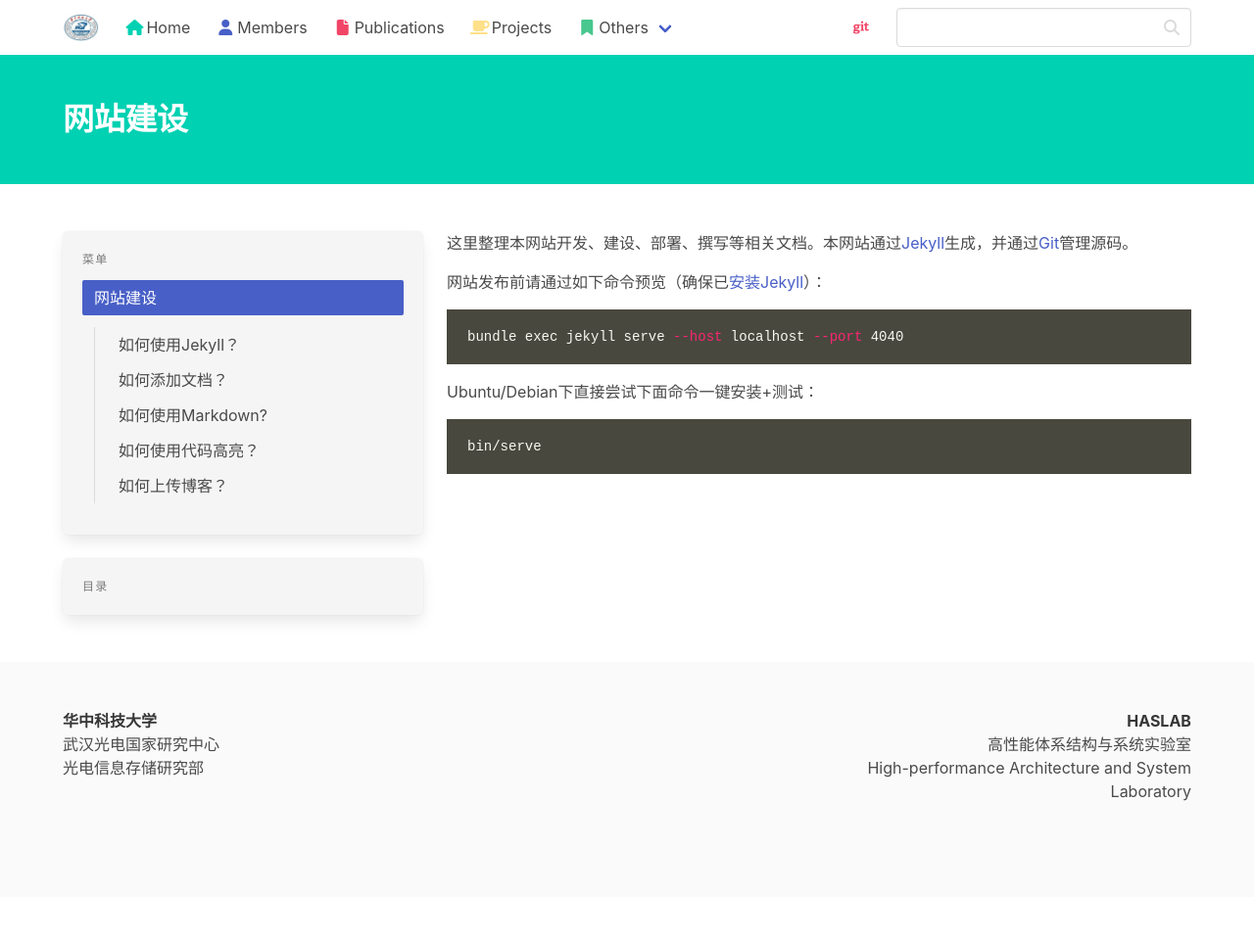
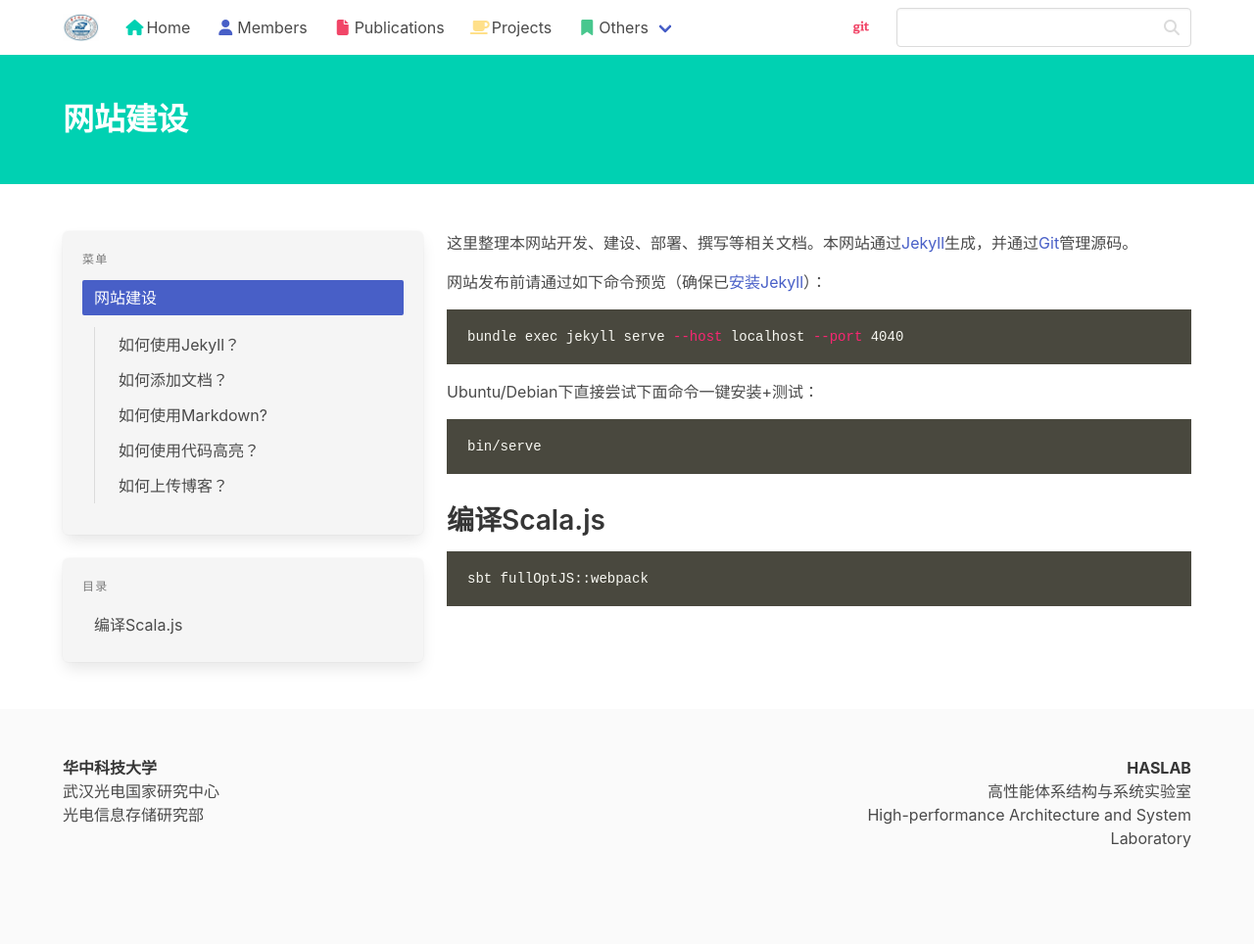
Before and after one commit to haslaboratory/haslaboratory.github.io, a Jekyll site: the page built from _docs/website/index.md, in a window 1280 px wide. Shown: the whole page at 98% size. Built offline with Jekyll 4.4.1, drawn with Linux system fonts in a browser that asks for light colours; nearby versions of some CDN libraries; library files that are not in the unit come from our copies; comment, search, counter and statistics services are not loaded; before the commit the page ends 916 px from its top, so only the background shows below that.

````diff
--- a/_docs/website/index.md
+++ b/_docs/website/index.md
@@ -19,3 +19,9 @@
 ```
 bin/serve
 ```
+
+## 编译Scala.js
+
+```
+sbt fullOptJS::webpack
+```
--- a/target/scala-2.12/scalajs-bundler/main/pages-opt-bundle.js
+++ b/target/scala-2.12/scalajs-bundler/main/pages-opt-bundle.js
@@ -139,7 +139,7 @@
 function Cc(){Fc||(Fc=(new Ec).a());return Fc}function Gc(){}Gc.prototype=new zc;Gc.prototype.constructor=Gc;function Hc(){}Hc.prototype=Gc.prototype;function T(){this.Oa=this.u=null;this.La=!1;this.D=0}T.prototype=new Hc;T.prototype.constructor=T;e=T.prototype;e.a=function(){this.u=Cc();this.La=!1;this.D=0;return this};e.G=function(a){if(0>a||a>=this.D)throw(new O).k(""+a);return pc(this.u,a)};e.d=function(a){return this.G(a|0)};e.s=function(){return 0===this.D};
 e.Pa=function(a,b,c){return fb(this.u,a,b,c)};e.V=function(a){Ic(this,a)};e.$=function(){mc||(mc=(new Y).a());return mc};e.w=function(a){for(var b=this.u;!b.s();)a.d(b.x()),b=b.z()};e.P=function(){this.La=!this.s();return this.u};e.Ha=function(a,b,c,d){return gb(this.u,a,b,c,d)};function Ic(a,b){if(a.La&&!a.s()){var c=a.u,d=a.Oa.U;a.u=Cc();a.Oa=null;a.La=!1;for(a.D=0;c!==d;)Ic(a,c.x()),c=c.z()}b=Dc(new Z,b);0===a.D?a.u=b:a.Oa.U=b;a.Oa=b;a.D=1+a.D|0;return a}e.F=function(a){return Ic(this,a)};
 e.Wa=function(){};e.T=function(){return"ListBuffer"};e.$classData=y({Jc:0},"scala.collection.mutable.ListBuffer",{Jc:1,Ac:1,zb:1,Sa:1,Ra:1,Ta:1,b:1,sa:1,ta:1,Aa:1,ua:1,S:1,R:1,ma:1,pa:1,la:1,za:1,na:1,ha:1,ia:1,oa:1,Q:1,qa:1,ga:1,A:1,ja:1,ka:1,ra:1,Cb:1,Bb:1,Eb:1,wb:1,Db:1,Ab:1,vb:1,cb:1,Dc:1,Ec:1,ib:1,hb:1,oc:1,mc:1,pc:1,Lc:1,jb:1,id:1,hd:1,jd:1,t:1,c:1});function G(){this.m=null}G.prototype=new zc;G.prototype.constructor=G;e=G.prototype;e.a=function(){G.prototype.Mb.call(this);return this};
-e.G=function(a){a=65535&(this.m.e.charCodeAt(a)|0);return Mb(a)};e.d=function(a){a=65535&(this.m.e.charCodeAt(a|0)|0);return Mb(a)};e.V=function(a){Jc(this,null===a?0:a.Da)};e.f=function(){return this.m.e};e.$=function(){ic||(ic=(new U).a());return ic};e.w=function(a){for(var b=0,c=this.ca();b<c;)a.d(this.G(b)),b=1+b|0};e.P=function(){return this.m.e};function ib(a,b){a=a.m;a.e=""+a.e+b}e.Mb=function(){var a=(new Yb).B(16);a.e=""+a.e;G.prototype.Nb.call(this,a)};e.ca=function(){return this.m.ca()};
+e.G=function(a){a=65535&(this.m.e.charCodeAt(a)|0);return Mb(a)};e.d=function(a){a=65535&(this.m.e.charCodeAt(a|0)|0);return Mb(a)};e.V=function(a){Jc(this,null===a?0:a.Da)};e.$=function(){ic||(ic=(new U).a());return ic};e.f=function(){return this.m.e};e.w=function(a){for(var b=0,c=this.ca();b<c;)a.d(this.G(b)),b=1+b|0};e.P=function(){return this.m.e};function ib(a,b){a=a.m;a.e=""+a.e+b}e.Mb=function(){var a=(new Yb).B(16);a.e=""+a.e;G.prototype.Nb.call(this,a)};e.ca=function(){return this.m.ca()};
 e.Va=function(){return this.m.ca()};e.Nb=function(a){this.m=a};function jb(a,b){var c=a.m;c.e+=""+b;return a}e.F=function(a){Jc(this,null===a?0:a.Da);return this};e.Wa=function(){};e.n=function(){return Cb(this)};function Jc(a,b){a=a.m;b=m.String.fromCharCode(b);a.e=""+a.e+b}
 e.$classData=y({Mc:0},"scala.collection.mutable.StringBuilder",{Mc:1,zb:1,Sa:1,Ra:1,Ta:1,b:1,sa:1,ta:1,Aa:1,ua:1,S:1,R:1,ma:1,pa:1,la:1,za:1,na:1,ha:1,ia:1,oa:1,Q:1,qa:1,ga:1,A:1,ja:1,ka:1,ra:1,Cb:1,Bb:1,Eb:1,wb:1,Db:1,Ab:1,vb:1,cb:1,sb:1,Gc:1,fc:1,gc:1,Ic:1,kd:1,hc:1,bd:1,o:1,Lc:1,jb:1,ib:1,hb:1,t:1,c:1});function V(){this.rb=0;this.q=null;this.j=0}V.prototype=new Hc;V.prototype.constructor=V;
 function Kc(a,b){var c=1+a.j|0,d=a.q.v.length,g=d>>31,f=c>>31;if(f===g?(-2147483648^c)>(-2147483648^d):f>g){f=d<<1;for(d=d>>>31|0|g<<1;;){g=c>>31;var k=f,l=d;if(g===l?(-2147483648^c)>(-2147483648^k):g>l)d=f>>>31|0|d<<1,f<<=1;else break}c=d;if(0===c?-1<(-2147483648^f):0<c)f=2147483647;c=f;c=fa(Ea(Da),[c]);Ba(a.q,c,a.j);a.q=c}a.q.v[a.j]=b;a.j=1+a.j|0;return a}e=V.prototype;e.a=function(){V.prototype.B.call(this,16);return this};e.G=function(a){return Ac(this,a)};e.d=function(a){return Ac(this,a|0)};
````
Also changed, not shown: 2 other files.
